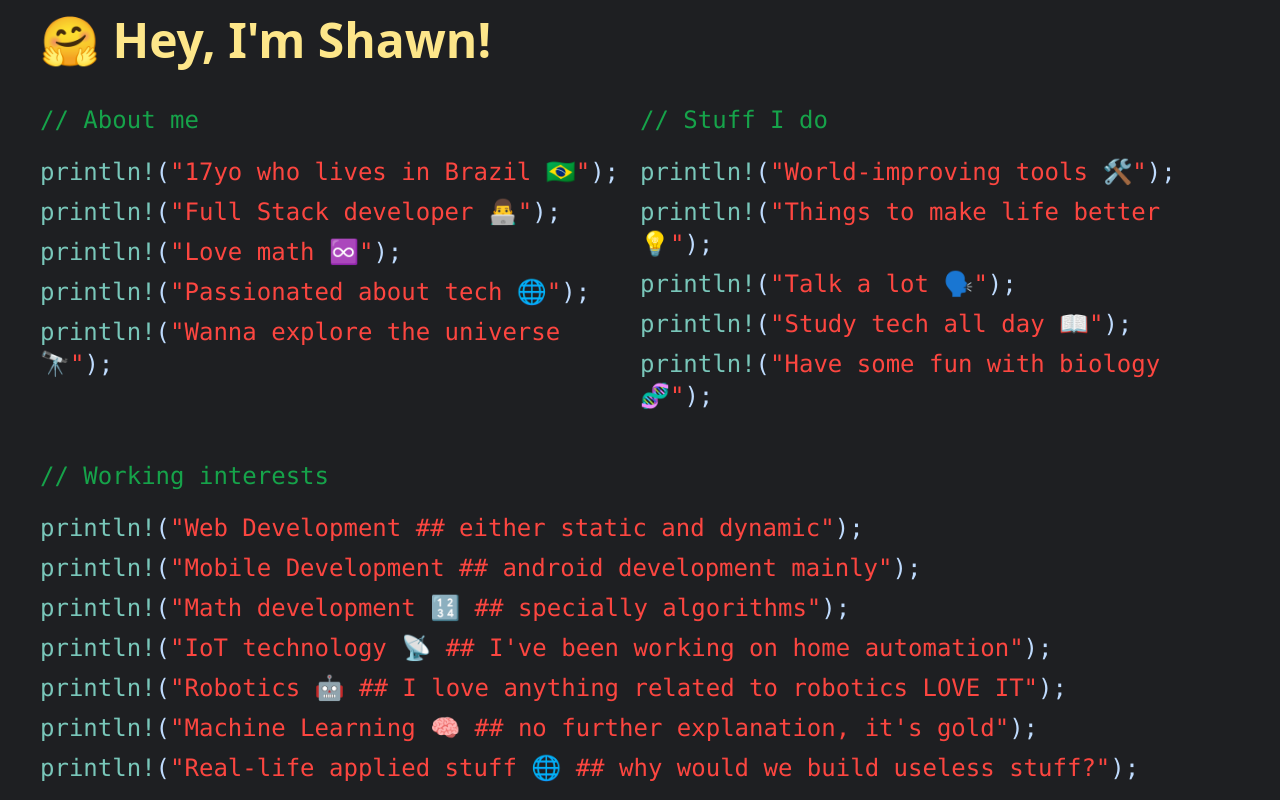
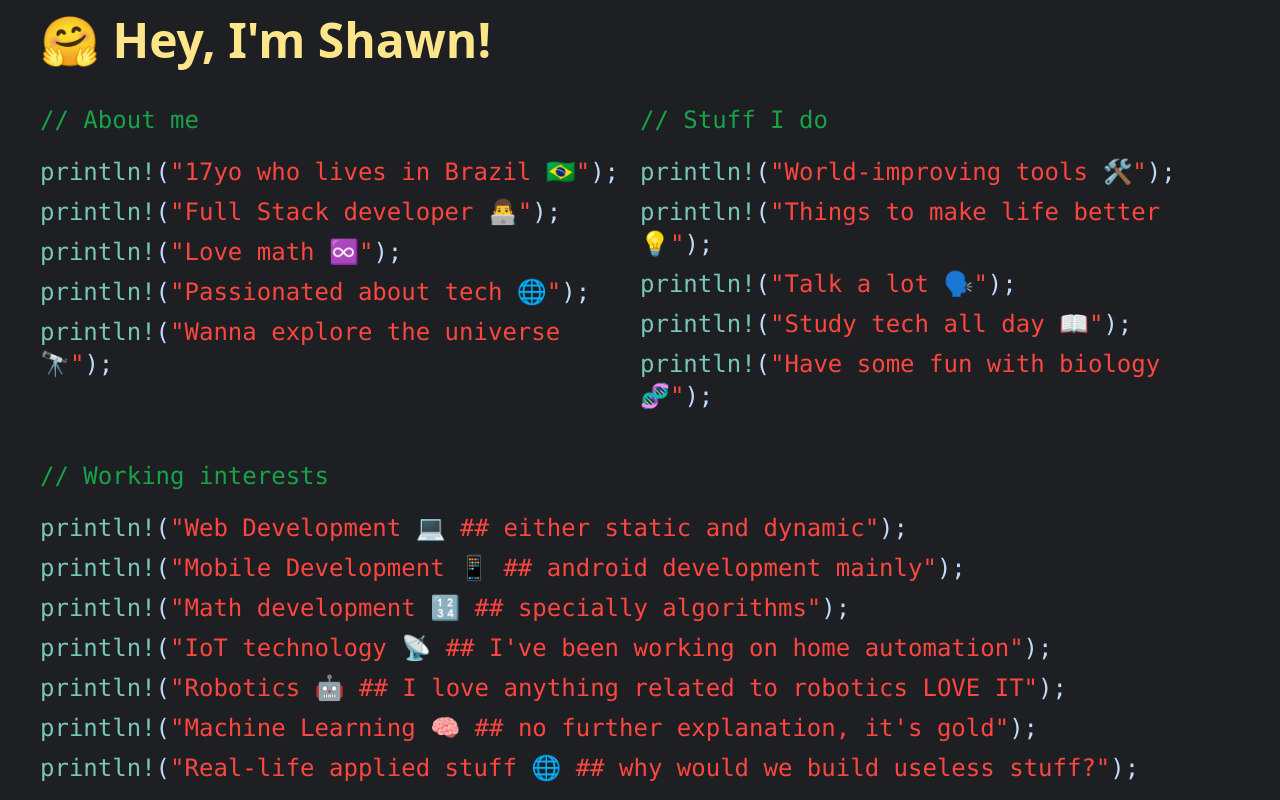
Before and after one commit to ShawnNectar/portfolio-v1, a Vue app: page / in a window 1280 px wide. Shown: the top 800 px of the page. Built offline with nearby package versions, Linux system fonts and the light colour scheme.

Commit message:
[deploy] [minor] emoji to mob and web

```diff
--- a/src/components/WorkInterests.vue
+++ b/src/components/WorkInterests.vue
@@ -5,10 +5,10 @@
     <div class="text-sm sm:text-3xl md:text-2xl text-blue-200 font-mono">
         <h1 class="text-green-600 py-2 md:py-5 ">// Working interests</h1>
         <h2 class="pb-2">
-            <span style="color:#79c7ba">println!</span>(<span style="color: #FC4640FF;">"Web Development <br class="md:hidden"/>## either static and dynamic"</span>);
+            <span style="color:#79c7ba">println!</span>(<span style="color: #FC4640FF;">"Web Development 💻 <br class="md:hidden"/>## either static and dynamic"</span>);
         </h2>
         <h2 class="pb-2">
-            <span style="color:#79c7ba">println!</span>(<span style="color: #FC4640FF;">"Mobile Development <br class="md:hidden"/>## android development mainly"</span>);
+            <span style="color:#79c7ba">println!</span>(<span style="color: #FC4640FF;">"Mobile Development 📱 <br class="md:hidden"/>## android development mainly"</span>);
         </h2>
         <h2 class="pb-2">
             <span style="color:#79c7ba">println!</span>(<span style="color: #FC4640FF;">"Math development 🔢 <br class="md:hidden"/>## specially algorithms"</span>);
```
